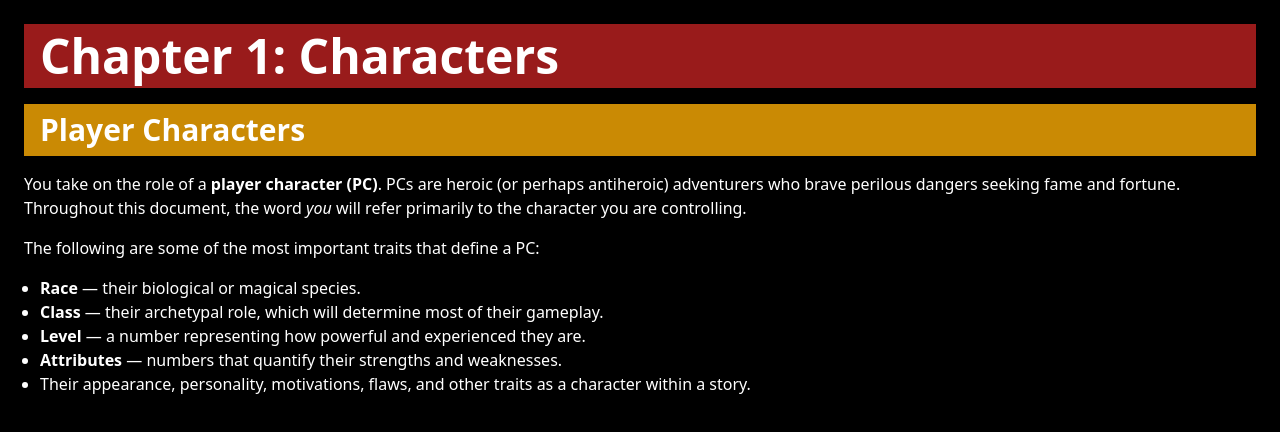
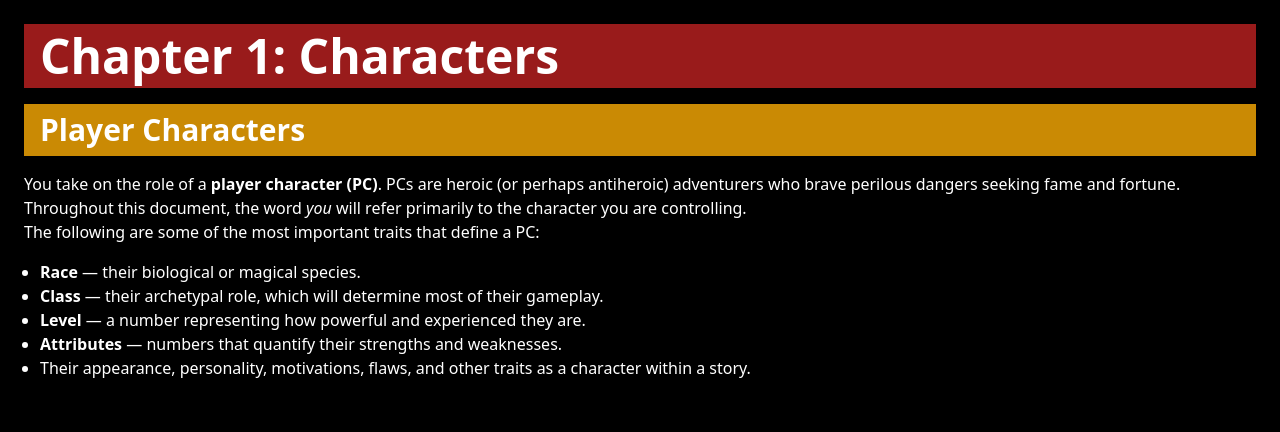
Before and after one commit to lfs48/rulebook, a SvelteKit app: page / in a window 1280 px wide. Shown: the top 432 px of the page. Built offline with nearby package versions, Linux system fonts and the light colour scheme.

Commit message:
refactor: rearrange elements and indentations

```diff
--- a/src/routes/+page.svelte
+++ b/src/routes/+page.svelte
@@ -44,16 +44,16 @@
     <section>
 
         <h2>Player Characters</h2>
-        <section>
+
         <p>
         You take on the role of a <b>player character (PC)</b>.
         PCs are heroic (or perhaps antiheroic) adventurers
         who brave perilous dangers seeking fame and fortune.
         Throughout this document, the word <i>you</i> will
         refer primarily to the character you are controlling.
-            </p>
 
-            <p>
+        <br/>
+
         The following are some of the most important traits that define a PC:
         </p>
 
@@ -69,6 +69,4 @@
 
 </section>
 
-</section>
-
 </main>
```
Lines whose indentation alone changed are shown as unchanged.
